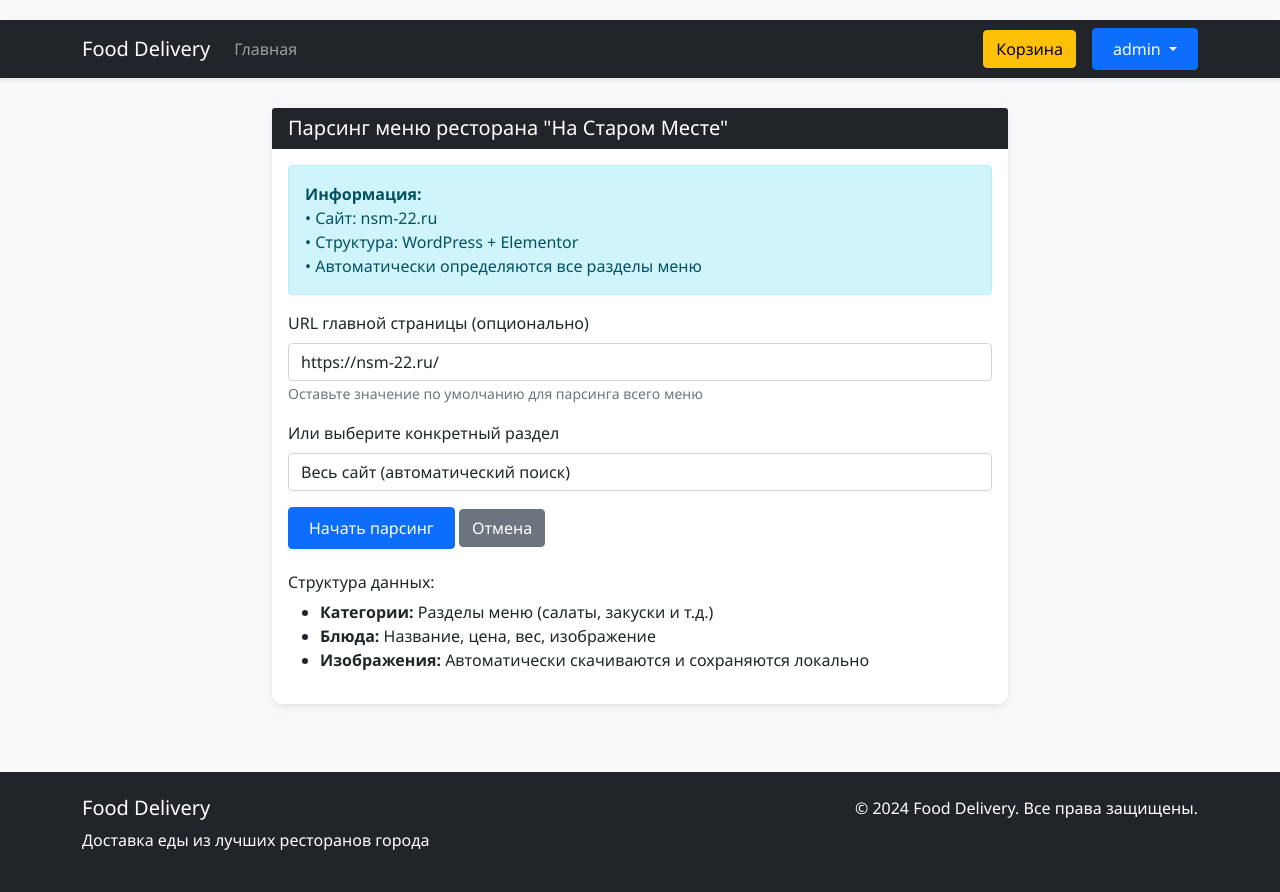
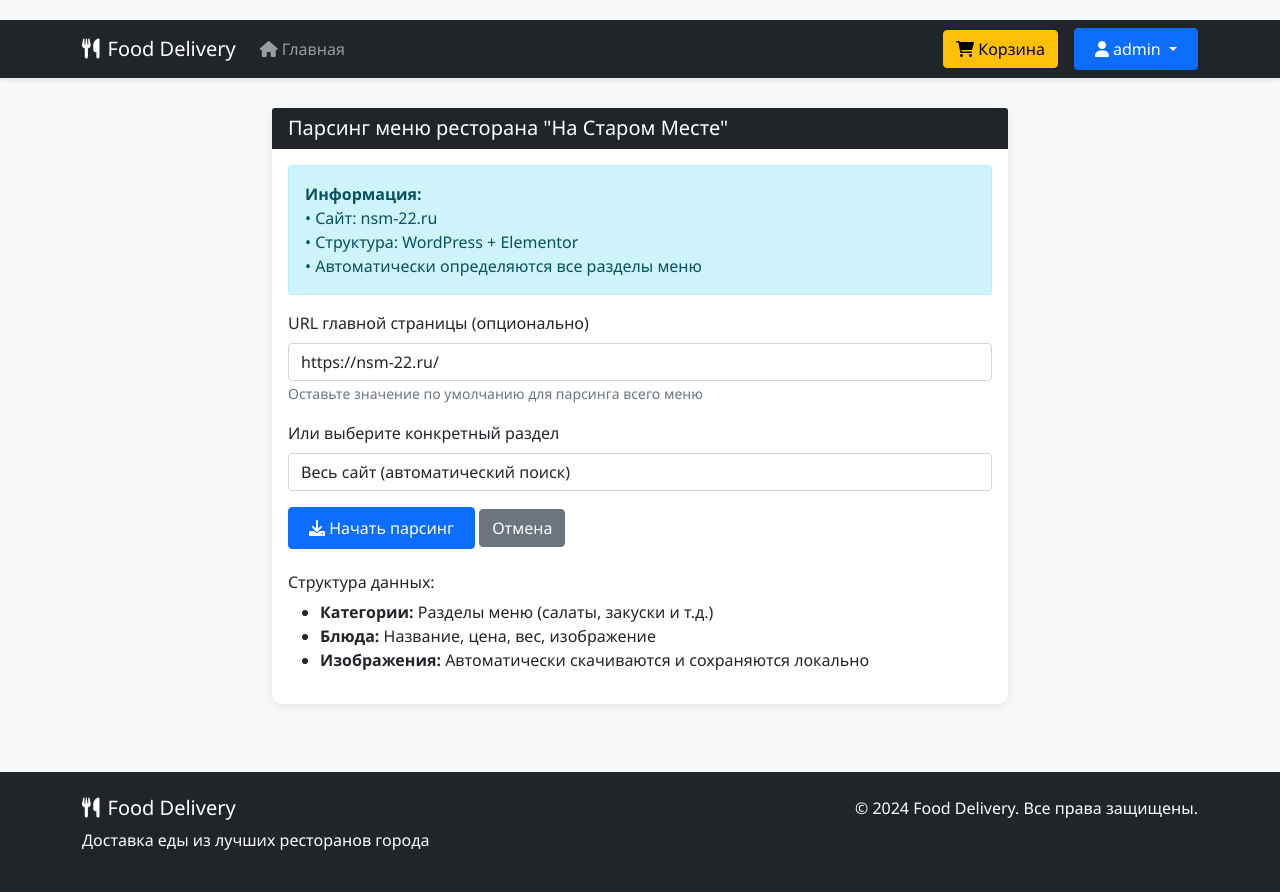
Before and after one commit to Vladimka4/rep, a Flask app: page /admin/parse-nsm in a window 1280 px wide. Run offline with Flask 3, Linux system fonts and the light colour scheme; a user stored in the database is signed in; parts of the project's set-up code (start-up, migrations or seed data) failed here and were passed over; some libraries are stand-ins or nearby versions.

Commit message:
Update base.html

```diff
--- a/app/templates/base.html
+++ b/app/templates/base.html
@@ -10,13 +10,18 @@
     <link href="https://cdn.jsdelivr.net/npm/bootstrap@5.1.3/dist/css/bootstrap.min.css" rel="stylesheet">
     <link rel="stylesheet" href="{{ url_for('static', filename='css/style.css') }}">
 
+    <!-- Font Awesome -->
+    <link rel="stylesheet" href="https://cdnjs.cloudflare.com/ajax/libs/font-awesome/6.0.0/css/all.min.css">
+
     {% block styles %}{% endblock %}
 </head>
 <body>
     <!-- Навигация -->
     <nav class="navbar navbar-expand-lg navbar-dark bg-dark">
         <div class="container">
-            <a class="navbar-brand" href="{{ url_for('main.index') }}">Food Delivery</a>
+            <a class="navbar-brand" href="{{ url_for('main.index') }}">
+                <i class="fas fa-utensils me-2"></i>Food Delivery
+            </a>
 
             <button class="navbar-toggler" type="button" data-bs-toggle="collapse" data-bs-target="#navbarNav">
                 <span class="navbar-toggler-icon"></span>
@@ -25,14 +30,16 @@
             <div class="collapse navbar-collapse" id="navbarNav">
                 <ul class="navbar-nav me-auto">
                     <li class="nav-item">
-                        <a class="nav-link" href="{{ url_for('main.index') }}">Главная</a>
+                        <a class="nav-link" href="{{ url_for('main.index') }}">
+                            <i class="fas fa-home"></i> Главная
+                        </a>
                     </li>
                 </ul>
 
                 <div class="d-flex align-items-center">
                     <!-- Корзина -->
                     <a href="{{ url_for('main.cart') }}" class="btn btn-warning position-relative me-3">
-                        Корзина
+                        <i class="fas fa-shopping-cart"></i> Корзина
                         {% if session.get('cart') %}
                         <span id="cart-count" class="position-absolute top-0 start-100 translate-middle badge rounded-pill bg-danger">
                             {{ session.cart.values()|sum(attribute='quantity') }}
@@ -44,24 +51,41 @@
                     {% if current_user.is_authenticated %}
                     <div class="dropdown">
                         <button class="btn btn-primary dropdown-toggle" type="button" id="userDropdown" data-bs-toggle="dropdown">
-                            {{ current_user.username }}
+                            <i class="fas fa-user me-1"></i>{{ current_user.username }}
                         </button>
                         <ul class="dropdown-menu dropdown-menu-end" aria-labelledby="userDropdown">
-                            <li><a class="dropdown-item" href="{{ url_for('user.profile') }}">Профиль</a></li>
-                            <li><a class="dropdown-item" href="{{ url_for('user.orders') }}">Мои заказы</a></li>
-                            <li><a class="dropdown-item" href="{{ url_for('user.favorites') }}">Избранное</a></li>
+                            <li><a class="dropdown-item" href="{{ url_for('user.profile') }}">
+                                <i class="fas fa-user-circle me-2"></i>Профиль
+                            </a></li>
+                            <li><a class="dropdown-item" href="{{ url_for('user.orders') }}">
+                                <i class="fas fa-history me-2"></i>Мои заказы
+                            </a></li>
+                            <li><a class="dropdown-item" href="{{ url_for('user.favorites') }}">
+                                <i class="fas fa-heart me-2"></i>Избранное
+                            </a></li>
                             {% if current_user.is_admin %}
                             <li><hr class="dropdown-divider"></li>
-                            <li><a class="dropdown-item" href="#">Админ-панель</a></li>
+                            <li><a class="dropdown-item" href="{{ url_for('admin.index') }}">
+                                <i class="fas fa-cogs me-2"></i>Админ-панель
+                            </a></li>
+                            <li><a class="dropdown-item" href="{{ url_for('admin_bp.parse_nsm') }}">
+                                <i class="fas fa-download me-2"></i>Парсинг меню
+                            </a></li>
                             {% endif %}
                             <li><hr class="dropdown-divider"></li>
-                            <li><a class="dropdown-item" href="{{ url_for('auth.logout') }}">Выйти</a></li>
+                            <li><a class="dropdown-item" href="{{ url_for('auth.logout') }}">
+                                <i class="fas fa-sign-out-alt me-2"></i>Выйти
+                            </a></li>
                         </ul>
                     </div>
                     {% else %}
                     <div class="btn-group">
-                        <a href="{{ url_for('auth.login') }}" class="btn btn-outline-light me-2">Войти</a>
-                        <a href="{{ url_for('auth.register') }}" class="btn btn-primary">Регистрация</a>
+                        <a href="{{ url_for('auth.login') }}" class="btn btn-outline-light me-2">
+                            <i class="fas fa-sign-in-alt"></i> Войти
+                        </a>
+                        <a href="{{ url_for('auth.register') }}" class="btn btn-primary">
+                            <i class="fas fa-user-plus"></i> Регистрация
+                        </a>
                     </div>
                     {% endif %}
                 </div>
@@ -76,6 +100,15 @@
             {% if messages %}
                 {% for category, message in messages %}
                     <div class="alert alert-{{ category }} alert-dismissible fade show" role="alert">
+                        {% if category == 'success' %}
+                            <i class="fas fa-check-circle me-2"></i>
+                        {% elif category == 'danger' %}
+                            <i class="fas fa-exclamation-circle me-2"></i>
+                        {% elif category == 'warning' %}
+                            <i class="fas fa-exclamation-triangle me-2"></i>
+                        {% elif category == 'info' %}
+                            <i class="fas fa-info-circle me-2"></i>
+                        {% endif %}
                         {{ message }}
                         <button type="button" class="btn-close" data-bs-dismiss="alert"></button>
                     </div>
@@ -91,7 +124,7 @@
         <div class="container">
             <div class="row">
                 <div class="col-md-6">
-                    <h5>Food Delivery</h5>
+                    <h5><i class="fas fa-utensils me-2"></i>Food Delivery</h5>
                     <p>Доставка еды из лучших ресторанов города</p>
                 </div>
                 <div class="col-md-6 text-end">
```
